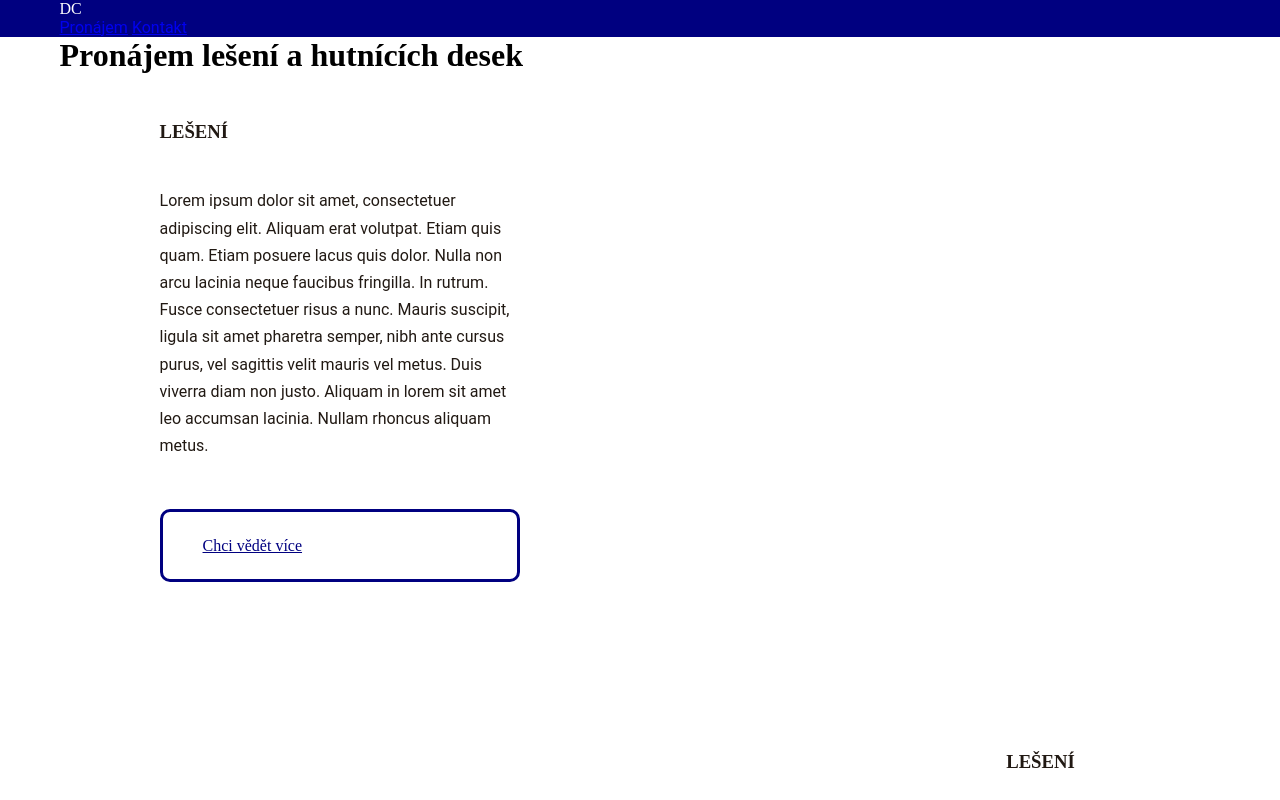
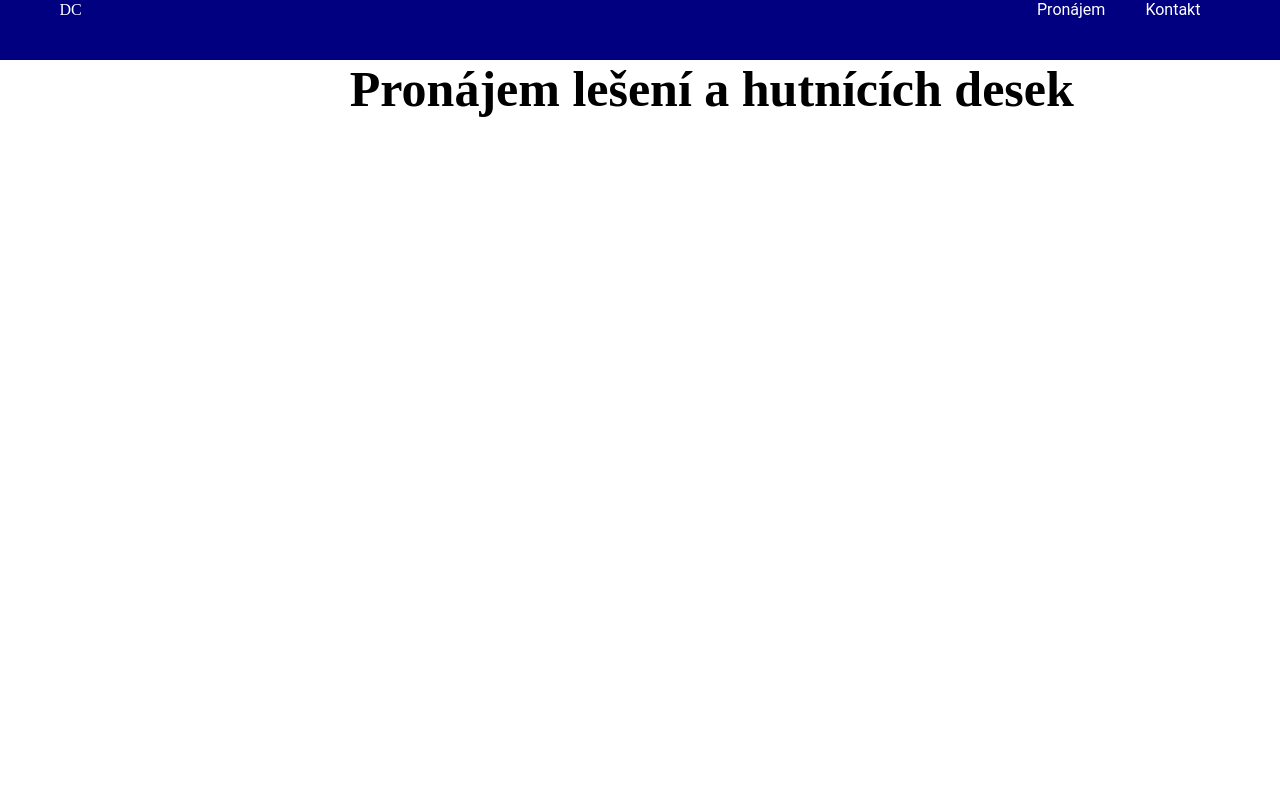
Before and after one commit to czTOX/czTOX.github.io, a plain HTML site: page index.html in a window 1280 px wide. Shown: the top 800 px of the page. Drawn offline with Linux system fonts and the light colour scheme.

Commit message:
feat: progress #2

```diff
--- a/index.html
+++ b/index.html
@@ -21,9 +21,7 @@
     </div>
     <div class="header">
         <div class="container">
-            <header>
-                <h1 class="heading-regular">Pronájem lešení a hutnících desek</h1>
-            </header>
+            <h1 class="heading-regular">Pronájem lešení a hutnících desek</h1>
         </div>
     </div>
     <main>
--- a/index.scss
+++ b/index.scss
@@ -53,13 +53,53 @@ html {
 .navbar {
     max-width: 100vw;
     width: 100%;
-    display: flex;
-    flex-direction: row;
-    align-items: center;
-    justify-content: space-between;
+	height: 60px;
 
     background: #000080;
     color: white;
+
+	.container {
+		display: flex;
+		flex-direction: row;
+		align-items: center;
+		justify-content: space-between;
+	}
+}
+
+.navigation {
+	display: flex;
+	flex-direction: row;
+	align-items: center;
+
+	a {
+		height: max-content;
+		text-decoration: none;
+		color: white;
+		transition: .3s;
+		padding: 0 20px;
+
+		&:hover {
+			background: white;
+			color: navy;
+		}
+	}
+}
+
+.header {
+	max-width: 100vw;
+	height: calc(100vh - 60px);
+
+	.container {
+		display: flex;
+		align-items: center;
+		justify-content: center;
+	}
+
+	h1 {
+		font-size: 50px;
+		max-width: 50%;
+		text-wrap: nowrap;
+	}
 }
 
 /* Main */
@@ -211,6 +251,7 @@ html {
     transition: .3s;
     background: white;
     color: #000080;
+	width: fit-content;
 
     &:hover {
         background: navy;
```
Also changed, not shown: exportedStyles.css, 1 other file.
